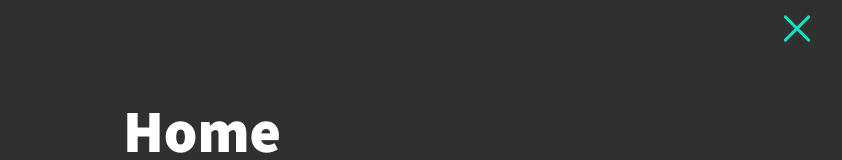
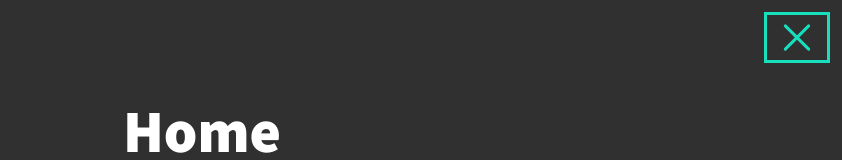
Before and after one commit to dmrnz/portfolio-tutorial, a website: page index.html in a window 1280 px wide. Both pictures are taken after a click on the button "toggle navigation". Shown: the top 160 px of the page, without its empty margins (438-1280 px from the left). Drawn offline with nearby package versions, Linux system fonts and the light colour scheme.

Commit message:
changed navigation toggle outline

```diff
--- a/css/style.css
+++ b/css/style.css
@@ -187,16 +187,14 @@ header {
   z-index: 1000;
 }
 
-.nav-toggle:focus {
-  outline: none;
-}
-
 .nav-open .nav {
   transform: translateX(0);
 }
 
 .nav-open .nav-toggle {
   position: fixed;
+  padding-top: 1em;
+  padding-bottom: 1em;
 }
 
 .nav-open .hamburger {
```
